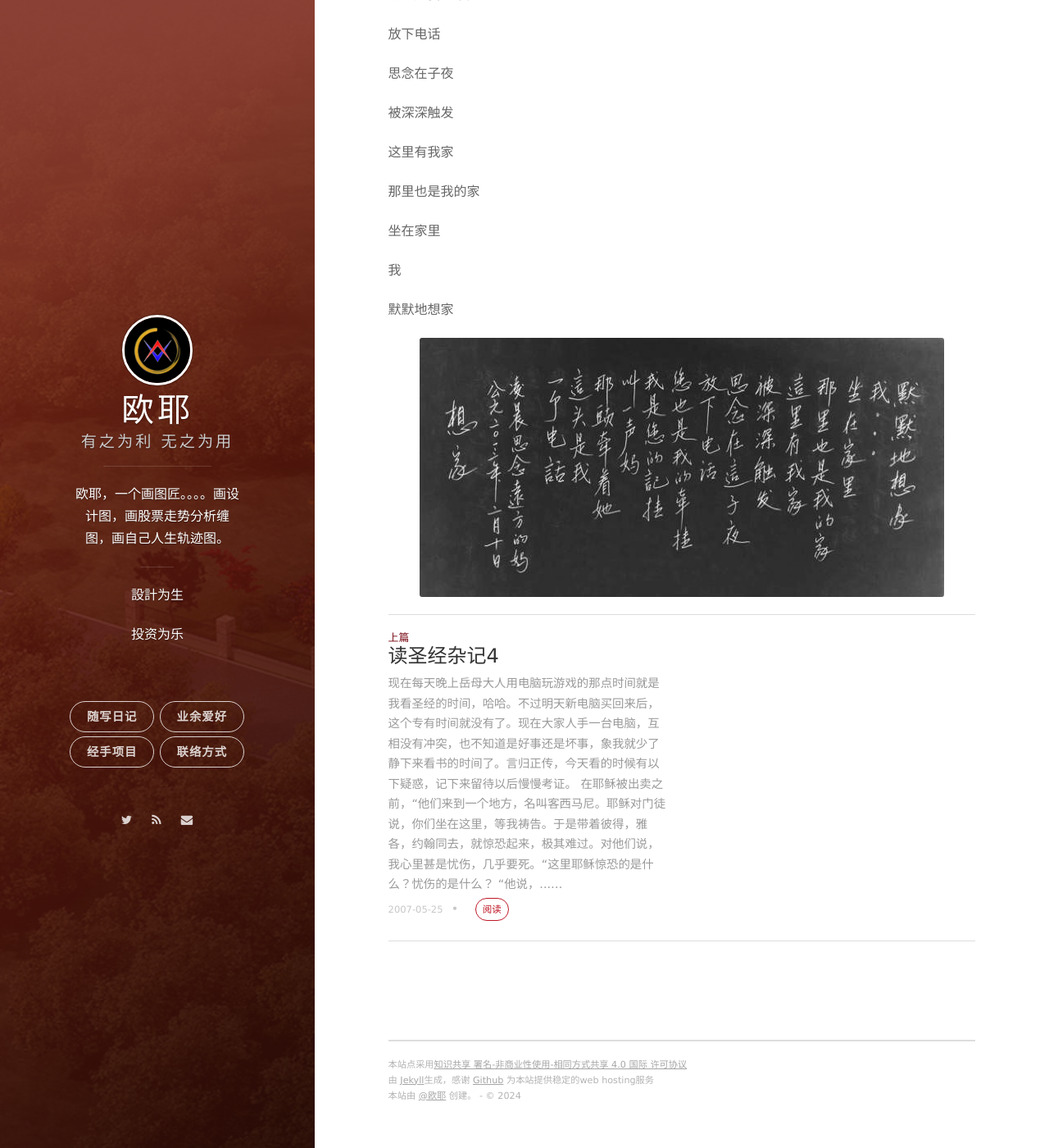
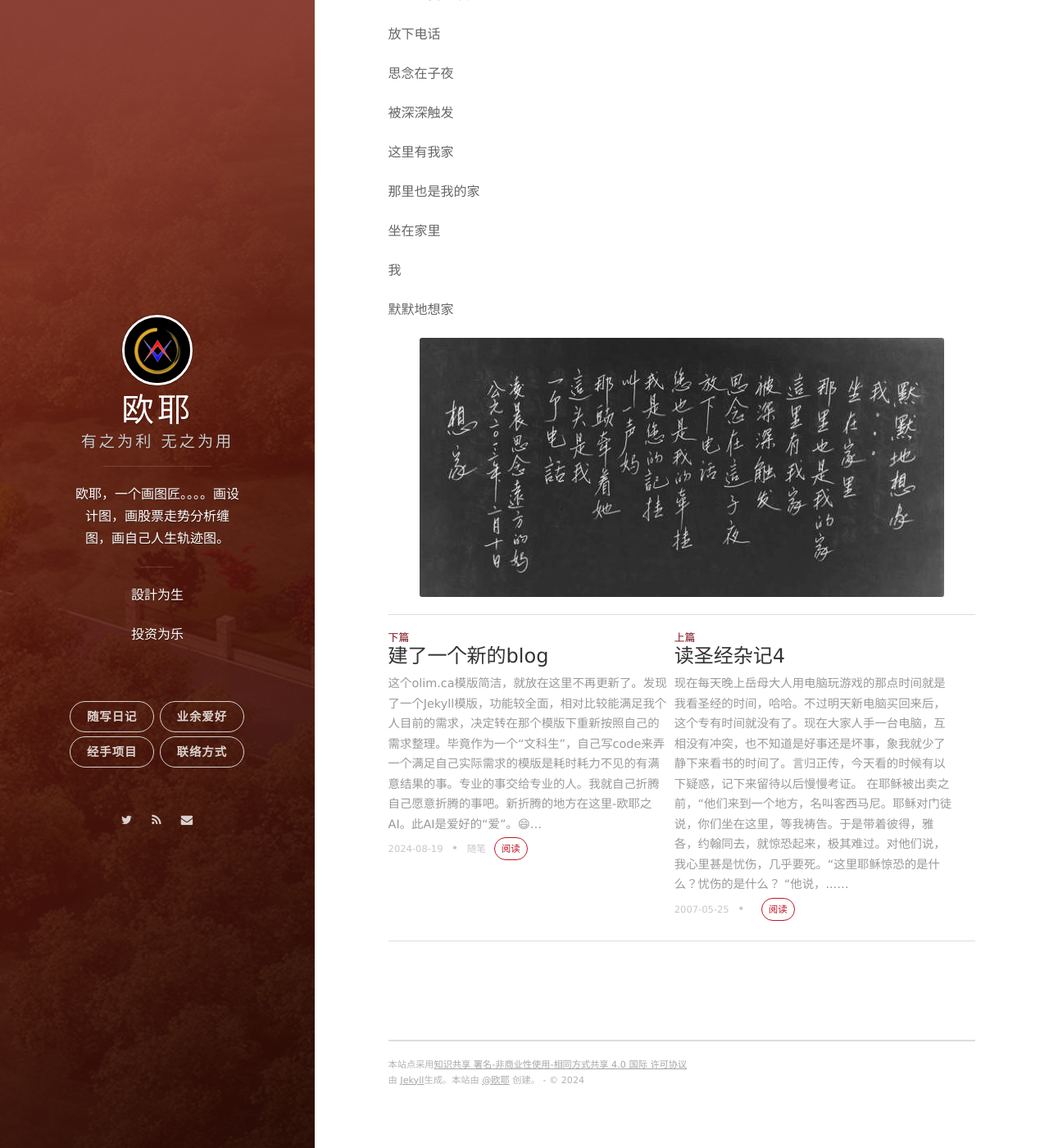
Before and after one commit to olimwei/olimwei.github.io, a Jekyll site: the page built from _posts/2016-11-11-another-post-homesick.md, in a window 1280 px wide and 1400 px high, scrolled down 652 px. Shown: the whole window at 82% size. Built offline with Jekyll 4.4.1, drawn with Linux system fonts in a browser that asks for light colours; nearby versions of some CDN libraries; comment, search, counter and statistics services are not loaded.

Commit message:
20240819

```diff
--- a/_includes/footer.html
+++ b/_includes/footer.html
@@ -1,7 +1,6 @@
 <section class="footer">
     <footer>
     	<span class="footer__copyright">本站点采用<a href="http://creativecommons.org/licenses/by-nc-sa/4.0/">知识共享 署名-非商业性使用-相同方式共享 4.0 国际 许可协议</a></span>
-        <span class="footer__copyright">由 <a href="https://jekyllrb.com">Jekyll</a>生成，感谢 <a href="https://github.com">Github</a> 为本站提供稳定的web hosting服务</span>
-        <span class="footer__copyright">本站{% if site.creator %}由 {{site.creator}} 创建。{% endif %} - &copy; {{site.time | date: "%Y"}}</span>
+        <span class="footer__copyright">由 <a href="https://jekyllrb.com">Jekyll</a>生成。本站{% if site.creator %}由 {{site.creator}} 创建。{% endif %} - &copy; {{site.time | date: "%Y"}}</span>
     </footer>
 </section>
--- /dev/null
+++ b/_posts/2024-8-19-create-a-new-site.md
@@ -0,0 +1,10 @@
+---
+layout: post
+title: 建了一个新的blog
+categories: 生活, 随笔
+tags: 随笔
+---
+
+这个olim.ca模版简洁，就放在这里不再更新了。发现了一个Jekyll模版，功能较全面，相对比较能满足我个人目前的需求，决定转在那个模版下重新按照自己的需求整理。毕竟作为一个“文科生”，自己写code来弄一个满足自己实际需求的模版是耗时耗力不见的有满意结果的事。专业的事交给专业的人。我就自己折腾自己愿意折腾的事吧。
+
+新折腾的地方在[这里-欧耶之AI](https://ai.olim.ca)。此AI是爱好的“爱”。😄
```
Also changed, not shown: 2 other files.
